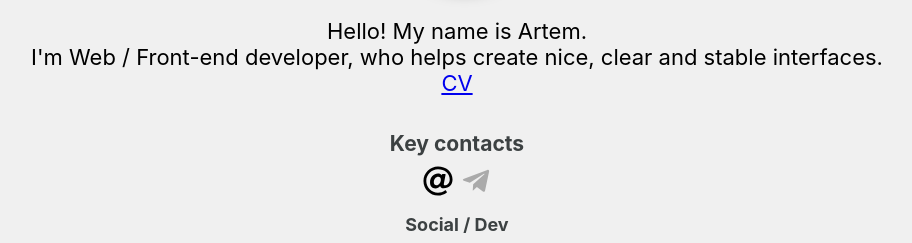
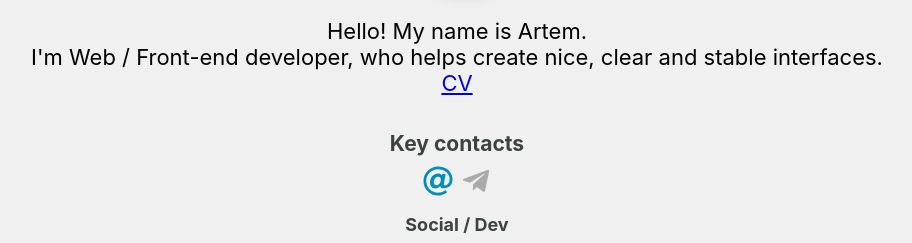
Before and after one commit to artemshar/artemshar.github.io, a React app: page / in a window 1280 px wide. In both pictures the pointer is over the icon 621 px from the left and 384 px from the top of the page. Shown: the part 203-446 px from the top of the page, without its empty margins (183-1095 px from the left). Built offline with nearby package versions, Linux system fonts and the light colour scheme.

Commit message:
test changes

```diff
--- a/src/parts/Contacts.css
+++ b/src/parts/Contacts.css
@@ -4,7 +4,7 @@
   flex-direction: column;
   justify-content: center;
   align-items: center;
-  margin-bottom: 30px;
+  margin-bottom: 40px;
 }
 
 .links-list {
@@ -21,6 +21,6 @@
   display: inline-flex;
 }
 .link-item a:hover svg {
-  color: #000;
-  fill: #000;
+  color: rgb(0, 143, 187);
+  fill: rgb(0, 143, 187);
 }
```
